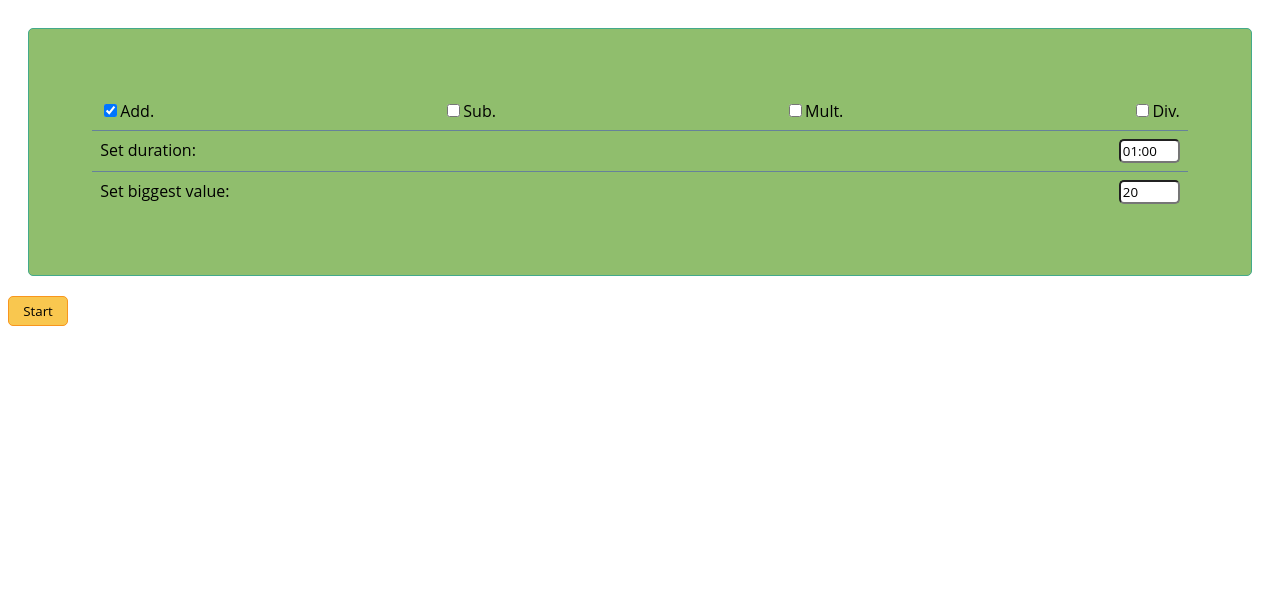
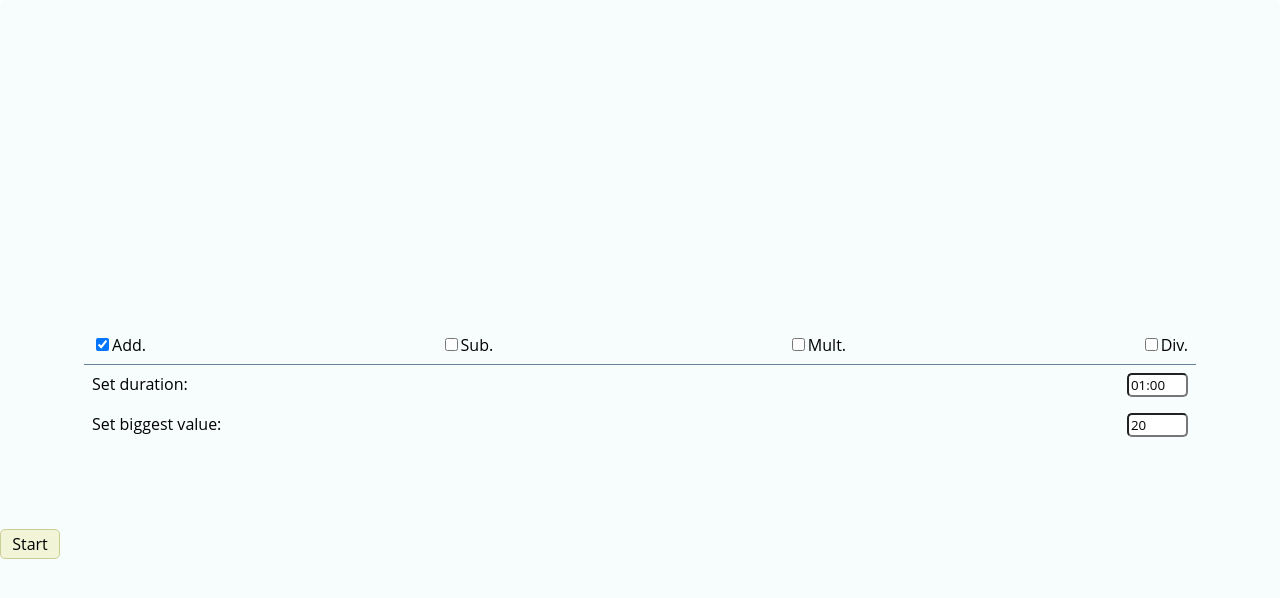
Before and after one commit to pablomartan/arithmetic, a React app: page / in a window 1280 px wide. Shown: the top 598 px of the page. Built offline with nearby package versions, Linux system fonts and the light colour scheme.

Commit message:
feat: change colorscheme

```diff
--- a/src/App.css
+++ b/src/App.css
@@ -1,12 +1,16 @@
 :root {
- --imperial-red: #f94144ff;
- --orange-crayola: #f3722cff;
- --carrot-orange: #f8961eff;
- --saffron: #f9c74fff;
- --pistachio: #90be6dff;
- --zomp: #43aa8bff;
- --paynes-gray: #577590ff;
- --slate-gray: #66829aff;
+    --cyan: #e3f3f4;
+    --dcyan: #96cace;
+    --purple: #d0ceea;
+    --lpurple: #d9d7f4;
+    --dpurple: #9a96ce;
+    --red: #ead0ce;
+    --lred: #f4d9d7;
+    --dred: #ce9a96;
+    --yellow: #e8eace;
+    --lyellow: #f2f4d7;
+    --dyellow: #cace96;
+    --alert: #f4a290;
 }
 
 * {
@@ -14,17 +18,25 @@
   border-radius: 5px;
 }
 
+html,body {
+  height: 100%;
+  margin: 0;
+}
+
 #root {
     display: flex;
     flex-direction: column;
     align-content: center;
     justify-content: center;
-    margin: auto;
+    width: 100%;
+    height: 100%;
+    background: #f7fcfc;
 }
 
 #start-stop {
-    background: var(--saffron);
-    border: 1px solid var(--carrot-orange);
-    min-height: 30px;
-    max-width: 60px;
+    background: var(--lyellow);
+    border: 1px solid var(--dyellow);
+    height: 30px;
+    width: 60px;
+    font-size: 1em;
 }
```
